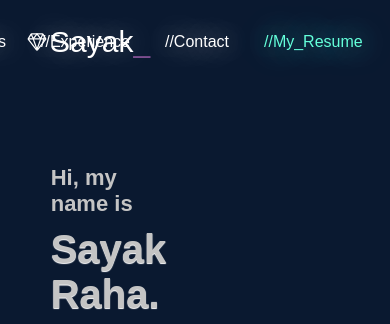
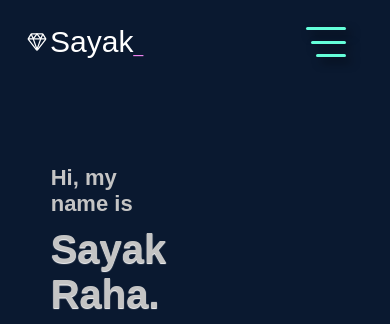
Before and after one commit to sayak-12/portfolio, a plain HTML site: page index.html in a window 390 px wide. Shown: the top 324 px of the page. Drawn offline with nearby package versions, Linux system fonts and the light colour scheme; a small style sheet from the web is missing; a web font is replaced by a local one.

Commit message:
navbar responsive

```diff
--- a/index.html
+++ b/index.html
@@ -29,6 +29,12 @@
             <li><a href="#">//Contact</a></li>
             <li><a href="#" class="hire">//My_Resume</a></li>
         </ul>
+        <div class="phnmenu">
+            <div class="dshcont">
+            <div class="dsh"></div>
+            <div class="dsh"></div>
+            <div class="dsh"></div></div>
+        </div>
     </div>
     <div class="socials" id="s1">
         <div class="soci"><ion-icon name="logo-facebook"></ion-icon>
@@ -319,7 +325,7 @@
 
     </div>
     <div class="msg">
-        <p>Developed with <b>❤️</b> by Sayak Raha</p>
+        <p>Developed by Sayak Raha, with </p><p>❤️</p>
     </div>
     <script src="script.js"></script>
     <script type="module" src="https://unpkg.com/ionicons@5.5.2/dist/ionicons/ionicons.esm.js"></script>
--- a/script.js
+++ b/script.js
@@ -47,3 +47,6 @@ document.querySelector(".nav").addEventListener("", ()=>{
 
 })
 // const timer = setInterval(typename, 1000);
+document.querySelector('.phnmenu').addEventListener("click", ()=>{
+  document.querySelector('.phnmenu').classList.toggle("active");
+});
--- a/style.css
+++ b/style.css
@@ -912,7 +912,9 @@ h1 {
   .container{
     width: 70%;
   }
+
 }
+
 .container .row100 .inputBox input,
 .container .row100 .inputBox.textarea textarea {
   position: absolute;
@@ -999,7 +1001,7 @@ h1 {
   border-radius: 2px;
 }
 .sec5 .project{
-  margin-bottom: 5rem;
+  margin-bottom: 3rem;
 }
 .msg{
   width: 80%;
@@ -1008,4 +1010,100 @@ h1 {
   display: flex;
   justify-content: center;
   align-items: center;
+  margin: 0;
+  height: 20vh;
 }
+.msg p{
+  font-size: 1.5rem;
+  color: #cecece;
+  text-align: center;
+}
+.msg p:nth-child(2){
+  animation: blink 1.5s linear infinite;
+  position: absolute;
+  display: flex;
+  justify-content: center;
+  bottom: 5vh;
+}
+@keyframes blink{
+  from{
+    font-size: 1.5rem;
+  }
+  50%{
+    font-size: 2rem;
+
+  }
+  to{
+    font-size: 1.5rem;
+
+  }
+}
+.phnmenu{
+  height: 5rem;
+  width: 5rem;
+  display: flex;
+  justify-content: center;
+  align-items: center;
+  position: absolute;
+  right: 10%;
+  flex-direction: column;
+  gap: 8px;
+opacity: 0;
+pointer-events: all;
+
+}
+.dsh{
+  width: 3rem;
+  box-shadow: 5px 5px 10px rgba(0, 0, 0, 0.677);
+  background-color: #64ffda;
+  height: 3px;
+  border-radius: 1.5px;
+  position: relative;
+}
+.dsh:nth-child(1){
+  width: 4rem;
+  transform-origin: left;
+  transform: rotateX(0);
+
+}
+.dsh:nth-child(3){
+  transform-origin: left;
+}
+
+.dshcont{
+  display: flex;
+  width: max-content;
+  height: 3rem;
+  align-items: flex-end;
+  flex-direction: column;
+  justify-content: space-between;
+  position: relative;
+}
+.dsh:nth-child(2){
+  width: 3.5rem;
+  transform-origin: right;
+  opacity: 1;
+}
+.phnmenu.active .dsh:nth-child(1){
+  transform: rotate(45deg);
+}
+.phnmenu.active .dsh:nth-child(2){
+  opacity: 0;
+}
+.phnmenu.active .dsh:nth-child(3){
+
+  width: 4rem;
+  transform: rotate(-45deg);
+
+}
+@media screen and (max-width:1100px) {
+  .navmenu{
+    opacity: 0;
+    pointer-events: none;
+  }
+  .phnmenu{
+    opacity: 1;
+    pointer-events: all;
+  }
+
+}
```
